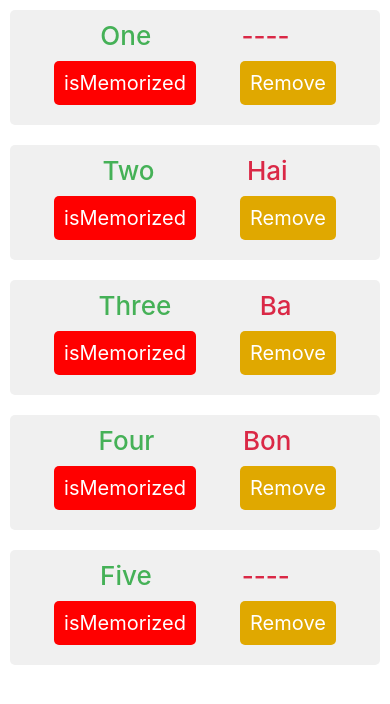
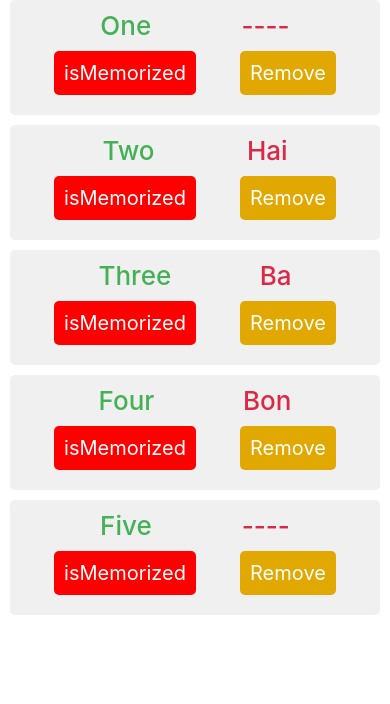
Before and after one commit to phamtanphat/Reactnative18052020, a React Native app: screen / in a window 390 px wide. Shown: the top 704 px of the page. Built offline with nearby package versions, Linux system fonts and the light colour scheme.

Commit message:
separator

```diff
--- a/src/components/List.js
+++ b/src/components/List.js
@@ -48,10 +48,14 @@ export default class List extends Component {
             <View
                 style={styles.container}>
                 <FlatList
+                    extraData={this.state.words}
+                    keyExtractor={(item,index) => item.id.toString()}
                     data={this.state.words}
-                    keyExtractor={(item,index) => item.id.toString()}
                     renderItem={({item,index}) => this.itemFlatList(item,index)}
-                />
+                    ItemSeparatorComponent={() => {
+                        return <View style={styles.separator}/>
+                    }}
+               />
             </View>
         )
     }
@@ -66,7 +70,6 @@ const styles = StyleSheet.create({
         flexDirection: 'column',
         justifyContent: 'space-evenly',
         backgroundColor: '#F0F0F0',
-        marginVertical: 10,
         borderRadius : 5,
         paddingVertical : 10
     },
@@ -103,4 +106,7 @@ const styles = StyleSheet.create({
         fontSize : Dimensions.get("window").width / 15,
         fontWeight: '500'
     },
+    separator: {
+        height : 10
+    }
 })
```
